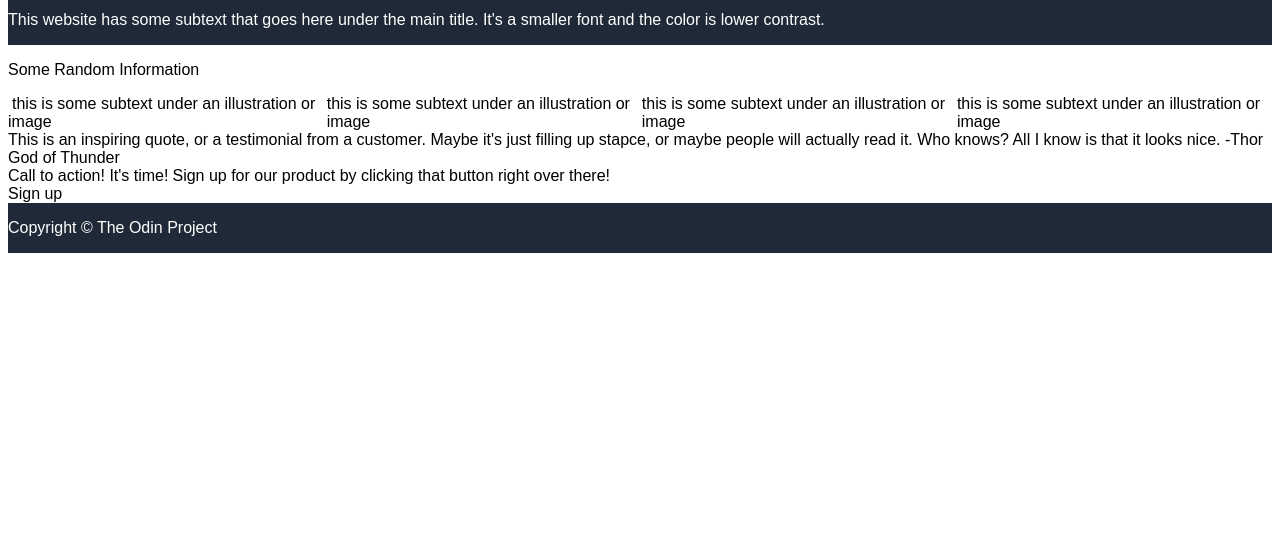
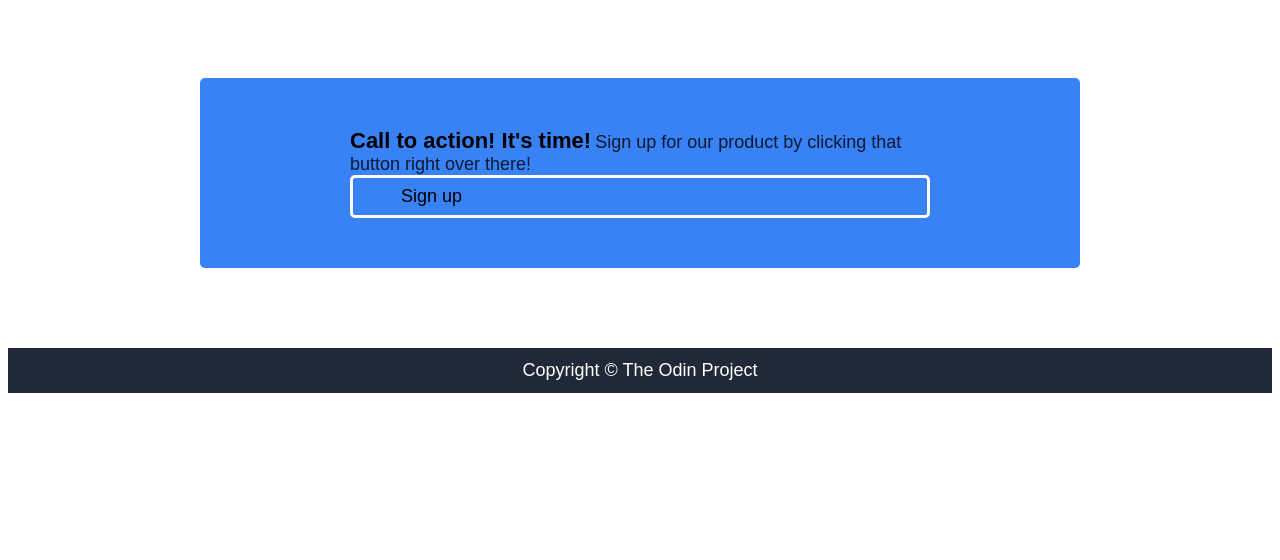
Before and after one commit to KylaYy/odin-project-1, a plain HTML site: page index.html in a window 1280 px wide. Shown: the part 240-800 px from the top of the page. Drawn offline with Linux system fonts and the light colour scheme.

Commit message:
Implement styling for copyright section and CTA section

```diff
--- a/style.css
+++ b/style.css
@@ -2,9 +2,10 @@
 p {
     font-family:Arial, Helvetica, sans-serif;
     display: inline;
+    font-size: 18px;
+    margin-block: 0;
 }
 
-.flipped
 .standard {
     align-items: center;
 }
@@ -23,16 +24,20 @@ p {
     color: white;
 }
 
+.main-container {
+    padding-right: 15vw;
+    padding-left: 15vw;
+}
+
 /* Header formatting */
-#header-right
-#header-left
-.hero-secondary-text {
+p#header-link,
+p.hero-subtext{
     font-size: 18px;
-    color: #E5E7EB;
+    color: #ced1d6;
+    opacity: 80%
 }
-#header {
 
-}
+
 #header-right {
     width: 50%;
     justify-content: right;
@@ -52,7 +57,56 @@ p {
     font-weight: bold;
 }
 
+/* Section 1 formatting */
 .hero-main-text {
     font-size: 48px;
     font-weight: bolder;
 }
+
+/* Section 4 */
+#section4 {
+    padding-top: 80px;
+    padding-bottom: 80px;
+}
+
+#cta-container {
+    background-color: #3882F6;
+    justify-content: space-between;
+    align-items: center;
+    padding: 50px 150px;
+    border-radius: 5px
+}
+
+.cta-text-flipped {
+    width: auto;
+}
+
+.cta-text-bold {
+    font-weight: bold;
+    font-size: 22px;
+}
+.cta-text-body {
+    opacity: 80%;
+}
+
+#signup-button2 {
+    width: auto;
+    height: auto;
+    padding: 0.5em 3em;
+    border-radius: 5px;
+    border-style: solid;
+    border-color: white;
+}
+
+/* Footer */
+footer {
+    justify-content: center;
+    padding-top: 12px;
+    padding-bottom: 12px;
+}
+
+footer .footer-text {
+    font-weight: lighter;
+    color: #ced1d6;
+    opacity: 80%;
+}
```
